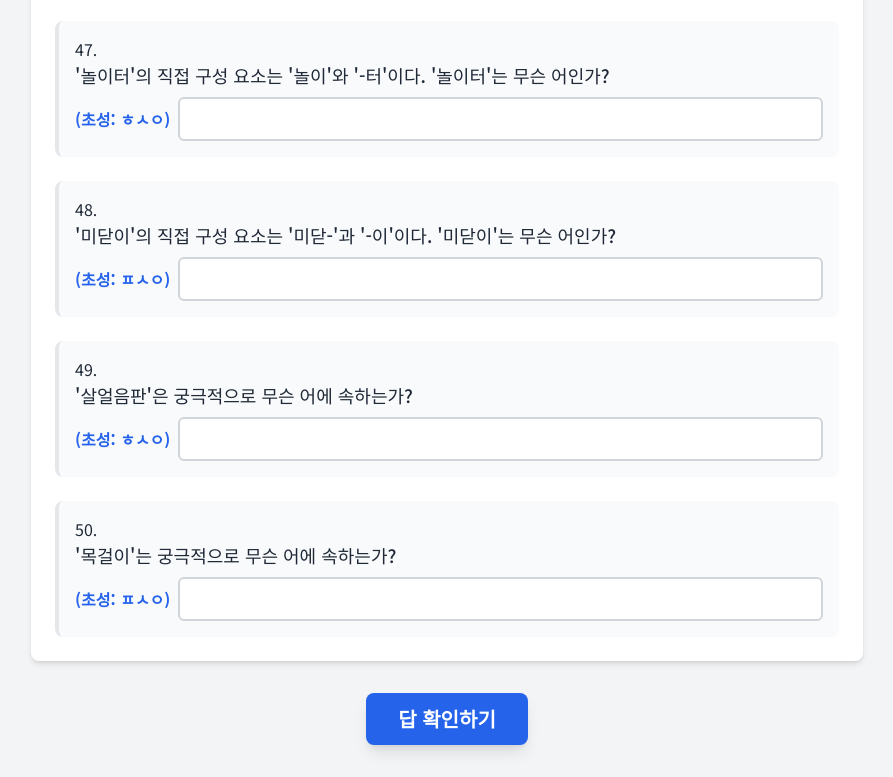
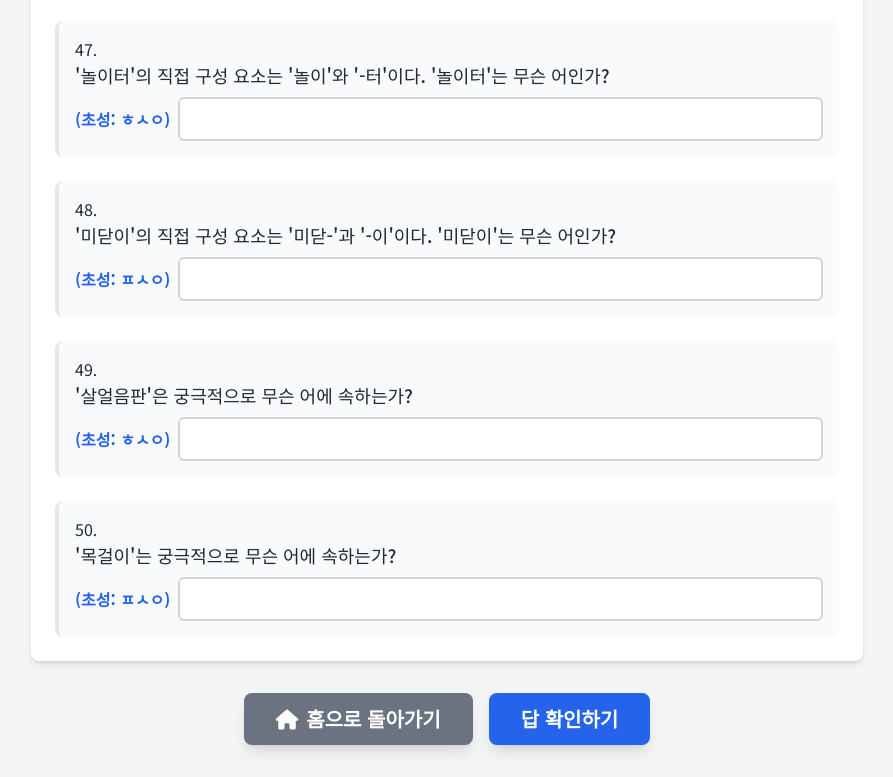
Before and after one commit to trier442/bgh11, a plain HTML site: page test.html in a window 1280 px wide. Shown: the part 7577-8354 px from the top of the page, without its empty margins (193-1086 px from the left). Drawn offline with nearby package versions, Linux system fonts and the light colour scheme.

Commit message:
Update test.html

```diff
--- a/test.html
+++ b/test.html
@@ -6,6 +6,7 @@
     <title>배곧고1 문법 실전 테스트</title>
     <script src="https://cdn.tailwindcss.com"></script>
     <link href="https://fonts.googleapis.com/css2?family=Noto+Sans+KR:wght@400;500;700&display=swap" rel="stylesheet">
+    <link rel="stylesheet" href="https://cdnjs.cloudflare.com/ajax/libs/font-awesome/6.4.0/css/all.min.css">
     <style>
         body {
             font-family: 'Noto Sans KR', sans-serif;
@@ -62,9 +63,14 @@
 
         <!-- Action Buttons & Result -->
         <footer class="text-center mt-8">
-            <button id="check-answers-btn" class="bg-blue-600 hover:bg-blue-700 text-white font-bold py-3 px-8 rounded-lg text-xl shadow-lg transition-transform transform hover:scale-105">
-                답 확인하기
-            </button>
+            <div class="flex justify-center items-center gap-4 flex-wrap">
+                 <button id="home-btn" class="bg-gray-500 hover:bg-gray-600 text-white font-bold py-3 px-8 rounded-lg text-xl shadow-lg transition-transform transform hover:scale-105">
+                    <i class="fas fa-home mr-2"></i>홈으로 돌아가기
+                </button>
+                <button id="check-answers-btn" class="bg-blue-600 hover:bg-blue-700 text-white font-bold py-3 px-8 rounded-lg text-xl shadow-lg transition-transform transform hover:scale-105">
+                    답 확인하기
+                </button>
+            </div>
             <div id="result-display" class="mt-6 text-2xl font-bold text-blue-800 hidden"></div>
         </footer>
     </div>
@@ -233,6 +239,7 @@
         const quizContent = document.getElementById('quiz-content');
         const checkBtn = document.getElementById('check-answers-btn');
         const resultDisplay = document.getElementById('result-display');
+        const homeBtn = document.getElementById('home-btn');
         let currentTab = '2';
 
         function renderQuiz(tab) {
@@ -314,6 +321,10 @@
 
         checkBtn.addEventListener('click', checkAnswers);
 
+        homeBtn.addEventListener('click', () => {
+            window.location.href = 'index.html';
+        });
+
         // Initial render
         renderQuiz(currentTab);
     </script>
```
